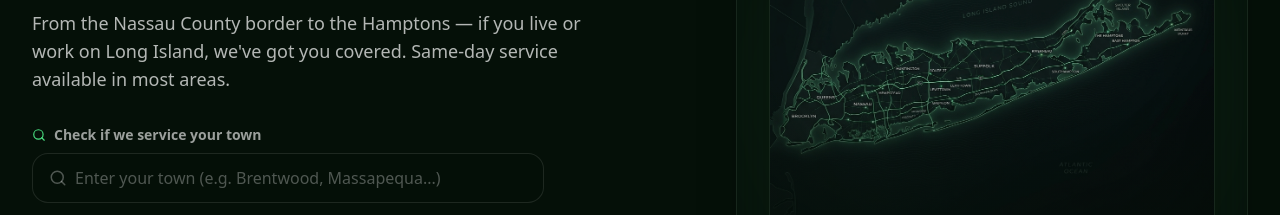
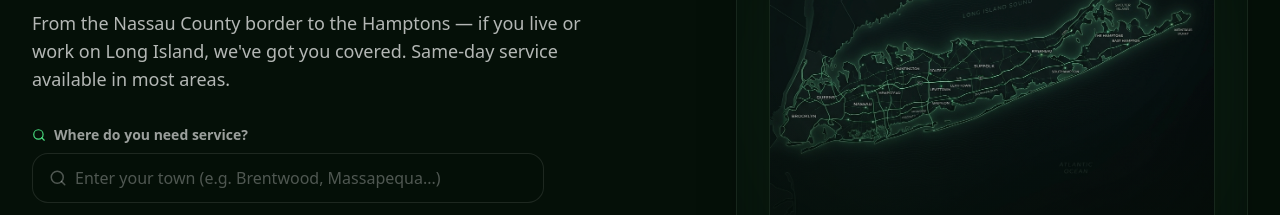
Before and after one commit to squitopest/Squito-Pest-Control, a Next.js app: page / in a window 1280 px wide. Shown: the part 5400-5615 px from the top of the page. Built offline with nearby package versions, Linux system fonts and the light colour scheme.

Commit message:
Update Service Area label: Where do you need service?

```diff
--- a/src/components/ServiceArea/ServiceArea.tsx
+++ b/src/components/ServiceArea/ServiceArea.tsx
@@ -148,7 +148,7 @@ export default function ServiceArea() {
             <div className="w-full max-w-lg mb-10">
               <label className="text-sm font-semibold text-white/60 mb-2 block flex items-center gap-2">
                 <Search size={14} className="text-green-400" />
-                Check if we service your town
+                Where do you need service?
               </label>
               <div className="relative">
                 <div className={`flex items-center gap-2 bg-background/70 border rounded-2xl px-4 py-3 transition-all duration-300 ${
```
